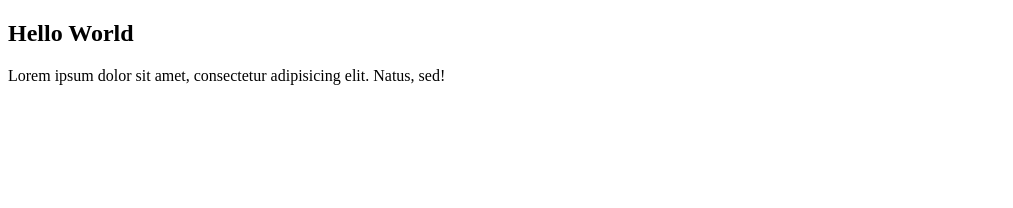
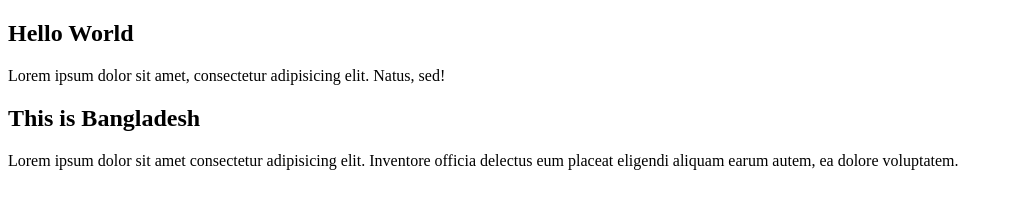
Before and after one commit to hassansabbir/gitColaborationPractice, a plain HTML site: page index.html in a window 1280 px wide. Shown: the whole page, without its empty margins (0-1013 px from the left). Drawn offline with Linux system fonts and the light colour scheme.

Commit message:
sabbir branch created

```diff
--- a/index.html
+++ b/index.html
@@ -8,5 +8,9 @@
 <body>
   <h2>Hello World</h2>
   <p>Lorem ipsum dolor sit amet, consectetur adipisicing elit. Natus, sed!</p>
+  <section>
+    <h2>This is Bangladesh</h2>
+    <p>Lorem ipsum dolor sit amet consectetur adipisicing elit. Inventore officia delectus eum placeat eligendi aliquam earum autem, ea dolore voluptatem.</p>
+  </section>
 </body>
 </html>
```
